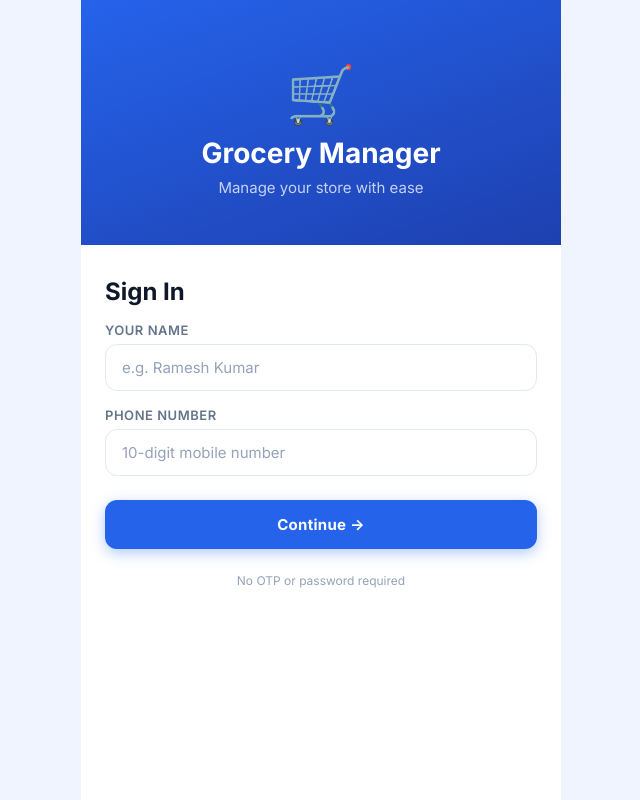
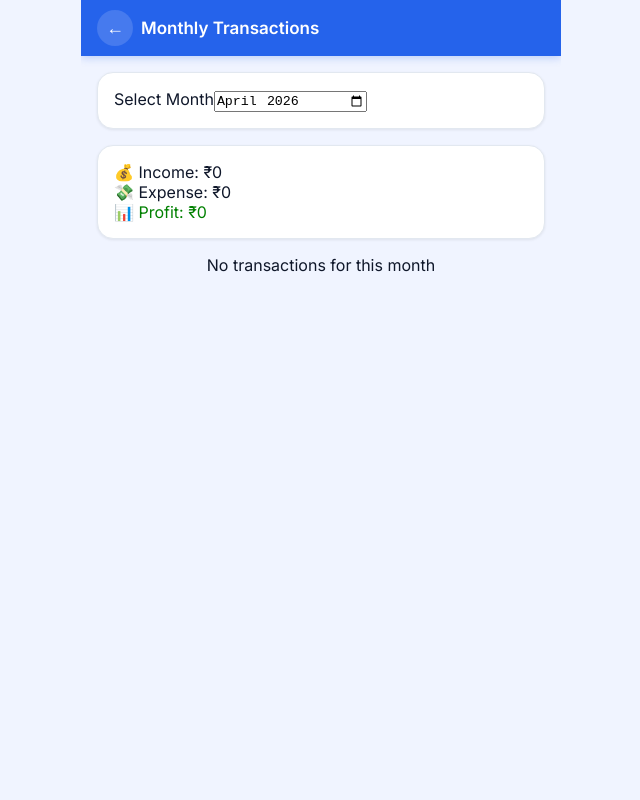
Before and after one commit to ashrithnamburi06-ux/grocery-store-manager, a React (Vite) app: page /monthly-transactions in a window 1280 px wide. Before the commit this address led to /login. Shown: the whole page, without its empty margins (319-959 px from the left). Built offline with nearby package versions, Linux system fonts and the light colour scheme.

Commit message:
Added monthly transactions, bill image support, and dashboard navigation

```diff
--- a/src/App.jsx
+++ b/src/App.jsx
@@ -1,5 +1,7 @@
 import { BrowserRouter, Routes, Route, Navigate } from 'react-router-dom'
+import MonthlyTransactions from './pages/MonthlyTransactions'
 import { getUser } from './data/store'
+
 
 // Auth
 import Login from './pages/auth/Login'
@@ -7,6 +9,7 @@ import Welcome from './pages/auth/Welcome'
 
 // Dashboard
 import Dashboard from './pages/dashboard/Dashboard'
+
 
 // Inventory
 import InventoryList from './pages/inventory/InventoryList'
@@ -55,6 +58,8 @@ export default function App() {
 
         {/* Dashboard */}
         <Route path="/dashboard" element={<ProtectedRoute><Dashboard /></ProtectedRoute>} />
+        <Route path="/monthly-transactions" element={<MonthlyTransactions />} />
+
 
         {/* Inventory */}
         <Route path="/inventory" element={<ProtectedRoute><InventoryList /></ProtectedRoute>} />
@@ -81,6 +86,7 @@ export default function App() {
         {/* Catch */}
         <Route path="*" element={<Navigate to="/" replace />} />
 
+
       </Routes>
     </BrowserRouter>
   )
--- /dev/null
+++ b/src/pages/MonthlyTransactions.jsx
@@ -0,0 +1,96 @@
+import { useEffect, useState } from 'react'
+import TopBar from '../components/TopBar'
+import { getLoads, getPayments, getExpenses } from '../data/store'
+
+export default function MonthlyTransactions() {
+  const [data, setData] = useState([])
+  const [month, setMonth] = useState(new Date().toISOString().slice(0, 7))
+
+  useEffect(() => {
+    const loads = getLoads().map(l => ({ ...l, type: 'Load' }))
+    const payments = getPayments().map(p => ({ ...p, type: 'Payment' }))
+    const expenses = getExpenses().map(e => ({ ...e, type: 'Expense' }))
+
+    const all = [...loads, ...payments, ...expenses]
+
+    const filtered = all.filter(item => {
+      if (!item.date) return false
+      return item.date.slice(0, 7) === month
+    })
+
+    const sorted = filtered.sort(
+      (a, b) => new Date(b.date) - new Date(a.date)
+    )
+
+    setData(sorted)
+  }, [month])
+
+  // 💰 CALCULATIONS
+  const totalIncome = data
+    .filter(d => d.type === 'Payment')
+    .reduce((sum, d) => sum + Number(d.amount), 0)
+
+  const totalExpense = data
+    .filter(d => d.type === 'Load' || d.type === 'Expense')
+    .reduce((sum, d) => sum + Number(d.amount), 0)
+
+  const profit = totalIncome - totalExpense
+
+  return (
+    <div className="screen screen--no-nav">
+      <TopBar title="Monthly Transactions" backPath="/dashboard" />
+
+      <div className="screen-content">
+
+        {/* 📅 Month Selector */}
+        <div className="card">
+          <label>Select Month</label>
+          <input
+            type="month"
+            value={month}
+            onChange={(e) => setMonth(e.target.value)}
+          />
+        </div>
+
+        {/* 📊 Summary */}
+        <div className="card">
+          <div>💰 Income: ₹{totalIncome.toLocaleString()}</div>
+          <div>💸 Expense: ₹{totalExpense.toLocaleString()}</div>
+          <div style={{ color: profit >= 0 ? 'green' : 'red' }}>
+            📊 {profit >= 0 ? 'Profit' : 'Loss'}: ₹{Math.abs(profit).toLocaleString()}
+          </div>
+        </div>
+
+        {/* 📋 Transactions */}
+        {data.length === 0 && (
+          <p style={{ textAlign: 'center' }}>
+            No transactions for this month
+          </p>
+        )}
+
+        {data.map(item => (
+          <div key={item.id} className="txn-item">
+
+            <div>
+              {item.type === 'Load' && `📥 Load — ${item.itemName}`}
+              {item.type === 'Payment' && '💳 Payment'}
+              {item.type === 'Expense' && `💸 Expense — ${item.category}`}
+            </div>
+
+            <div>
+              {item.type === 'Payment'
+                ? `+₹${item.amount}`
+                : `-₹${item.amount}`}
+            </div>
+
+            <div style={{ fontSize: '12px', color: 'gray' }}>
+              {new Date(item.date).toLocaleDateString()}
+            </div>
+
+          </div>
+        ))}
+
+      </div>
+    </div>
+  )
+}
--- a/src/pages/dashboard/Dashboard.jsx
+++ b/src/pages/dashboard/Dashboard.jsx
@@ -63,7 +63,11 @@ export default function Dashboard() {
           </div>
 
           {/* ✅ FIXED HERE */}
-          <div className="stat-card">
+          <div
+                 className="stat-card card--clickable"
+                 style={{ cursor: 'pointer' }}
+                 onClick={() => navigate('/monthly-transactions')}
+                      >
                    <div className="stat-card__icon">💸</div>
                  <div className="stat-card__value">
                    ₹{monthlyExpense.toLocaleString()}
```
Lines whose indentation alone changed are shown as unchanged.
